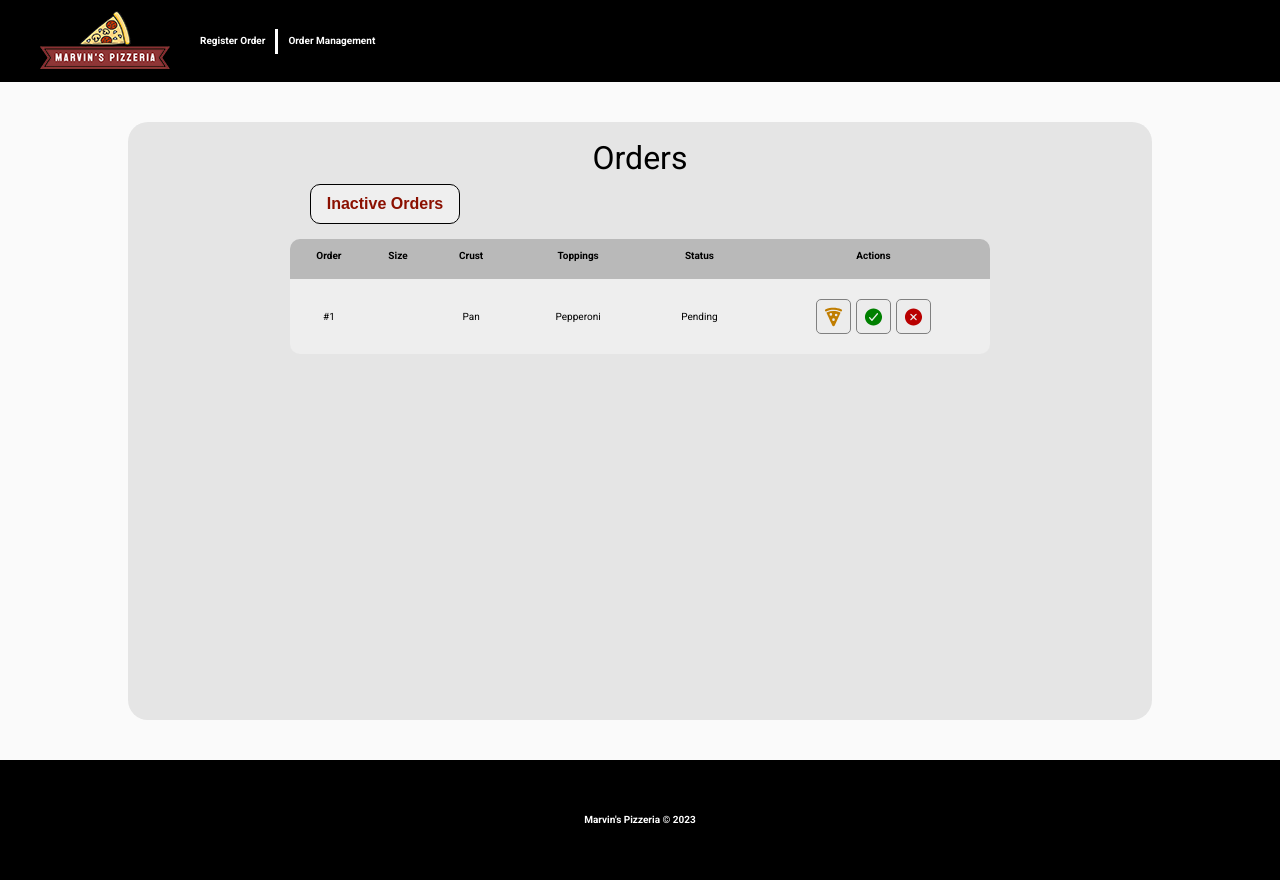
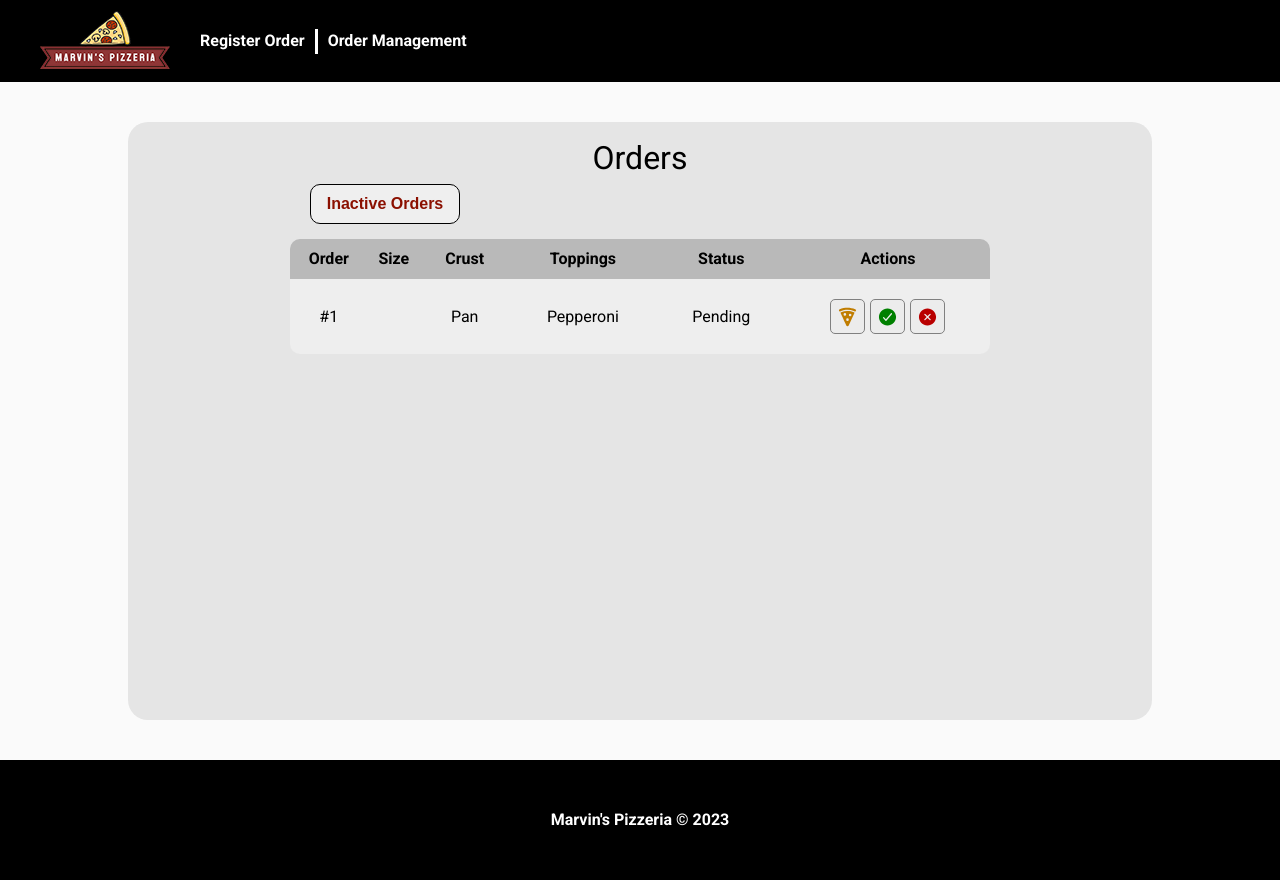
Before and after one commit to omarcusdantas/marvins-pizzeria-oms, a PHP site: page /dashboard.php in a window 1280 px wide. Run offline with PHP 8.4, Linux system fonts and the light colour scheme; data comes from the database, SQL or seed files in the repository; tables that the repository leaves empty hold one stand-in row (values such as "Sample post").

Commit message:
fix: font-size of link, table and paragraph

```diff
--- a/src/css/dashboard.css
+++ b/src/css/dashboard.css
@@ -43,6 +43,7 @@
 
 .orders-table thead tr {
     background-color: #b9b9b9;
+    font-size: 1.6rem;
     font-weight: 700;
     text-align: center;
     height: 40px;
@@ -58,6 +59,7 @@
 }
 
 .orders-table tbody td {
+    font-size: 1.6rem;
     text-align: center;
     padding: 20px;
     vertical-align: middle;
--- a/src/css/template.css
+++ b/src/css/template.css
@@ -23,7 +23,12 @@
     font-size: 3.2rem;
 }
 
+p {
+    font-size: 1.6rem;
+}
+
 a {
+    font-size: 1.6rem;
     text-decoration: none;
 }
 
```
